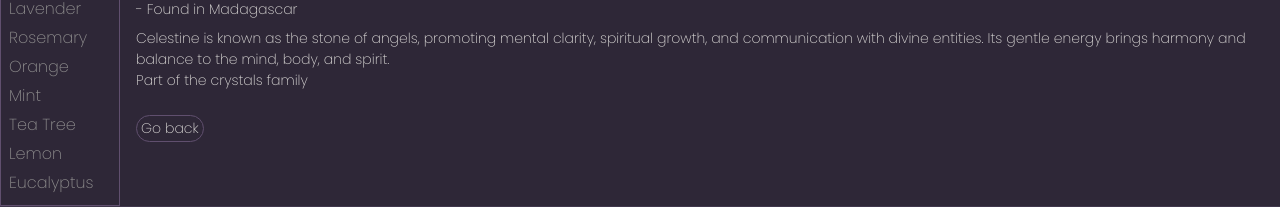
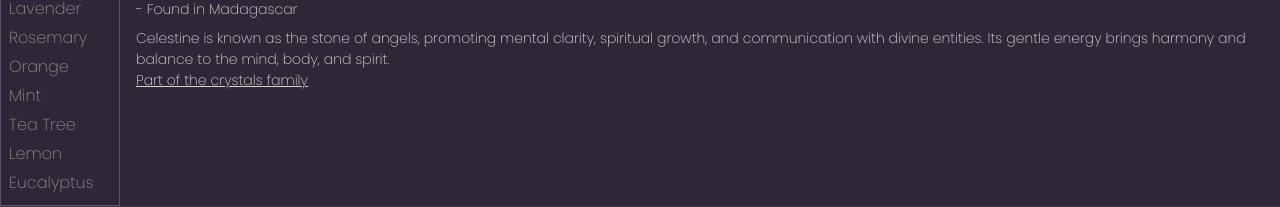
Before and after one commit to blombergalex/gems, a React (Vite) app: page / in a window 1280 px wide. Both pictures are taken after a click on the element "Celestine". Shown: the part 571-778 px from the top of the page. Built offline with nearby package versions, Linux system fonts and the light colour scheme; the HTML template or start-up script is replaced by a standard one.

Commit message:
hide go back button from home summary

```diff
--- a/src/components/FullSummary/FullSummary.module.css
+++ b/src/components/FullSummary/FullSummary.module.css
@@ -16,13 +16,9 @@
 
 .fullSummary a,
 .fullSummary a:visited {
-  text-decoration: none;
+  text-decoration: underline;
   color: var(--main-midi);
   width: fit-content;
-}
-
-.fullSummary a:hover {
-  text-decoration: underline;
 }
 
 .factsTitle {
--- a/src/components/FullSummary/index.jsx
+++ b/src/components/FullSummary/index.jsx
@@ -1,7 +1,7 @@
 import { Link } from 'react-router-dom';
 import styles from './FullSummary.module.css'
 
-const FullSummary = ({product, backToShortSummary}) => {
+const FullSummary = ({product, backToShortSummary, category}) => {
 
     const stringifyCategory = product.category.toString()
 
@@ -13,7 +13,9 @@ const FullSummary = ({product, backToShortSummary}) => {
             <p>- Found in {product.origin}</p>
             <p className={styles.longDescription}>{product.longDescription}</p>
             <Link to={product.category} className={styles.category} onClick={() => handleCategoryChange({stringifyCategory})}>Part of the {product.category} family</Link>
-            <p onClick={backToShortSummary} className={styles.goBack}>Go back</p>
+            {category !=="home" && (
+                <p onClick={backToShortSummary} className={styles.goBack}>Go back</p>
+            )}
         </div>
     )
 }
--- a/src/components/ShortSummary/ShortSummary.module.css
+++ b/src/components/ShortSummary/ShortSummary.module.css
@@ -45,13 +45,9 @@
 
 .shortSummary a,
 .shortSummary a:visited {
-    text-decoration: none;
+    text-decoration: underline;
     color: var(--main-midi);
     width: fit-content;
-}
-
-.shortSummary a:hover {
-    text-decoration: underline;
 }
 
 @media screen and (min-width: 1240px) {
--- a/src/pages/Layout/index.jsx
+++ b/src/pages/Layout/index.jsx
@@ -72,7 +72,7 @@ const Layout = ({selectedProduct, setSelectedProduct}) => {
                     <ShortSummary product={selectedProduct} toggleFullSummary={toggleFullSummary} handleCategoryChange={handleCategoryChange}/>
                     ) : null}
                 {showFullSummary && selectedProduct ? (
-                <FullSummary product={selectedProduct} backToShortSummary={backToShortSummary}/>
+                <FullSummary product={selectedProduct} backToShortSummary={backToShortSummary} category={category}/>
                 ): null}
                 {!selectedProduct && !showFullSummary ? (
                     <WelcomeMessage category={category}/>
```
